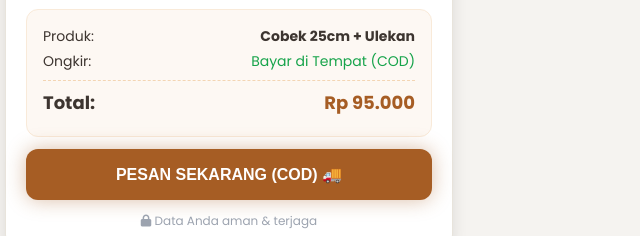
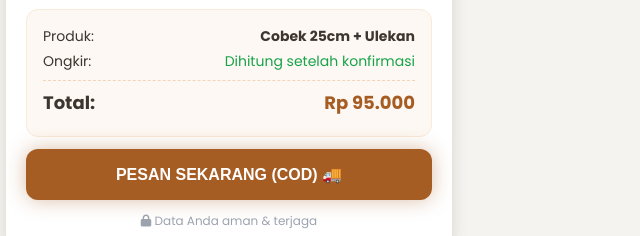
Before and after one commit to hqal/cobek, a plain HTML site: page everpro-version.html in a window 1280 px wide. Shown: the part 2911-3147 px from the top of the page, 411-1051 px from the left. Drawn offline with Linux system fonts and the light colour scheme.

Commit message:
Update shipping text to manual calculation

```diff
--- a/everpro-version.html
+++ b/everpro-version.html
@@ -776,7 +776,7 @@
                         </div>
                         <div class="summary-row">
                             <span>Ongkir:</span>
-                            <span class="green">Bayar di Tempat (COD)</span>
+                            <span class="green">Dihitung setelah konfirmasi</span>
                         </div>
                         <div class="summary-row total">
                             <span>Total:</span>
```
